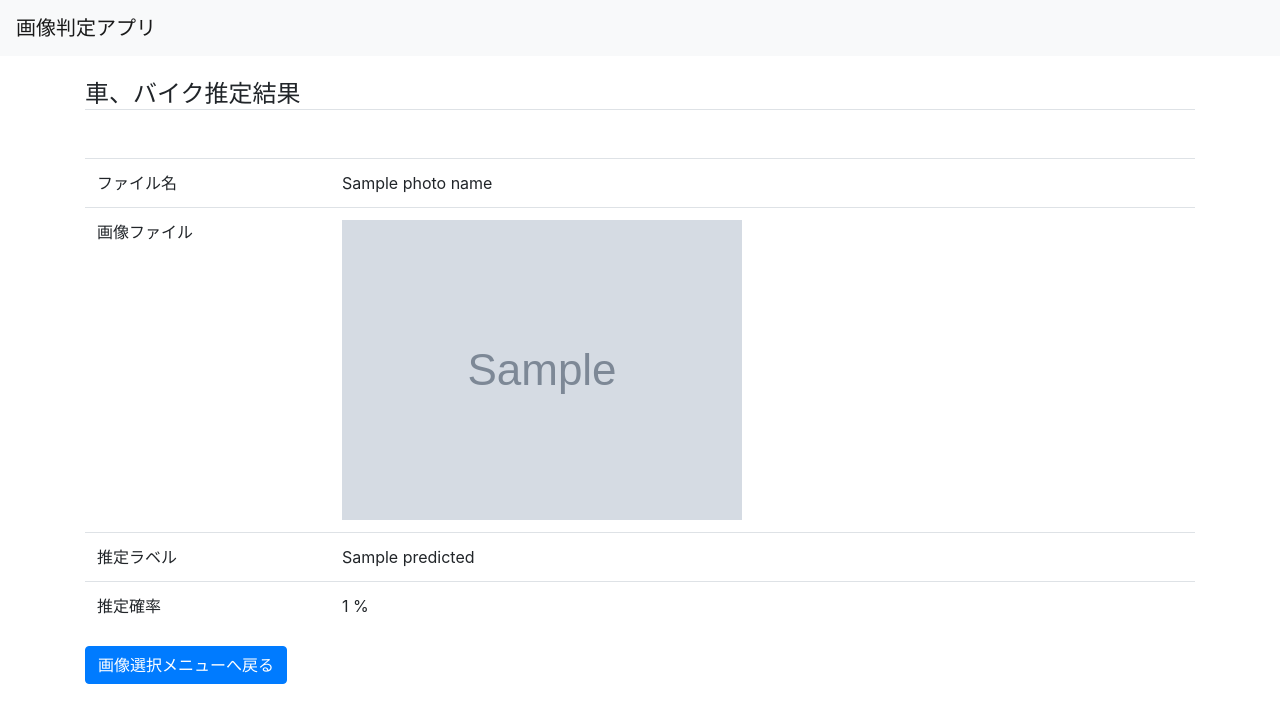
After one commit to uoikento/carbike, a Django app: template templates/carbike/result.html in a window 1280 px wide. The commit adds this page. Shown: the top 723 px of the page. Run offline with Django 3.2, Linux system fonts and the light colour scheme; the template is opened without the code that fills it: most values are stand-ins (such as "Sample title", 1, 10 or a date in 2020); grey boxes marked "Sample" are stand-in pictures; some libraries are stand-ins or nearby versions.

Commit message:
by_preview-file

```diff
--- /dev/null
+++ b/templates/carbike/result.html
@@ -0,0 +1,31 @@
+{% extends 'carbike/base.html' %}
+{% block title %}車、バイク推定アプリメニュー{% endblock %}
+
+{% block content %}
+<div>
+  <h4 class="mt-4 mb-5 border-bottom">車、バイク推定結果</h4>
+
+  <table class="table">
+    <tbody>
+      <tr>
+        <td>ファイル名</td>
+        <td>{{ photo_name }}</td>
+      </tr>
+      <tr>
+        <td>画像ファイル</td>
+        <td><img class="preview-img" src={{ photo_data }} ></img></td>
+      </tr>
+      <tr>
+        <td>推定ラベル</td>
+        <td>{{ predicted }}</td>
+      </tr>
+      <tr>
+        <td>推定確率</td>
+        <td>{{ percentage }} %</td>
+      </tr>
+    </tbody>
+  </table>
+<a href="{% url 'carbike:index' %}" class="btn btn-primary">画像選択メニューへ戻る</a>
+
+</div>
+{% endblock %}
```
Also changed, not shown: models.py (+7 -1 lines), templates/carbike/index.html (+4 -4 lines), views.py (+11 -2 lines).
